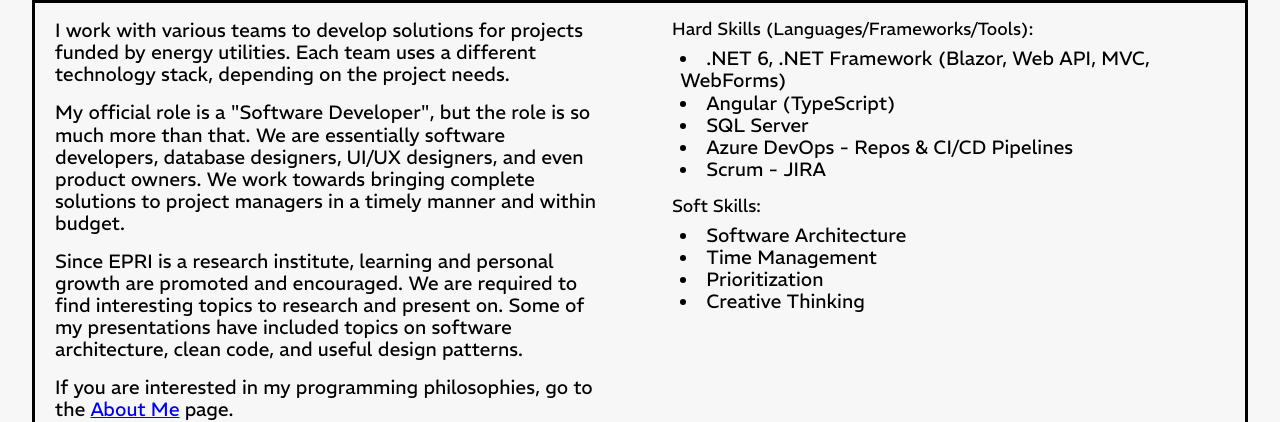
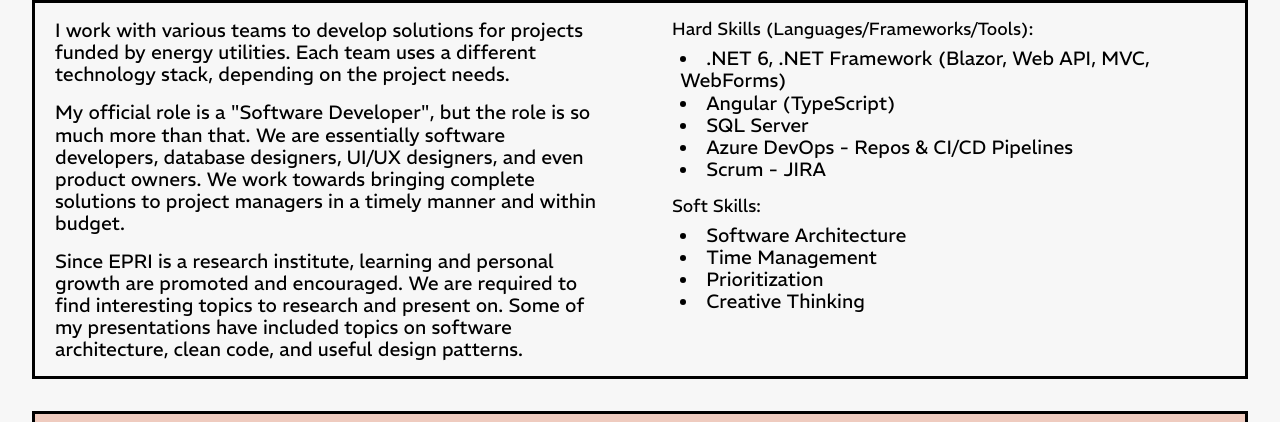
Before and after one commit to acamlibe/alicamlibel-personal-site, a website: page src/work.html in a window 1280 px wide. Shown: the part 190-612 px from the top of the page. Drawn offline with Linux system fonts and the light colour scheme.

Commit message:
Removed hyperlink to About Me page (removed)

```diff
--- a/src/work.html
+++ b/src/work.html
@@ -51,7 +51,6 @@
                 <p>
                   Since EPRI is a research institute, learning and personal growth are promoted and encouraged. We are required to find interesting topics to research and present on. Some of my presentations have included topics on software architecture, clean code, and useful design patterns.
                 </p>
-                <p>If you are interested in my programming philosophies, go to the <a href="about.html">About Me</a> page.</p>
               </div>
               <div class="experience-coursework">
                 <small>Hard Skills (Languages/Frameworks/Tools):</small>
```
